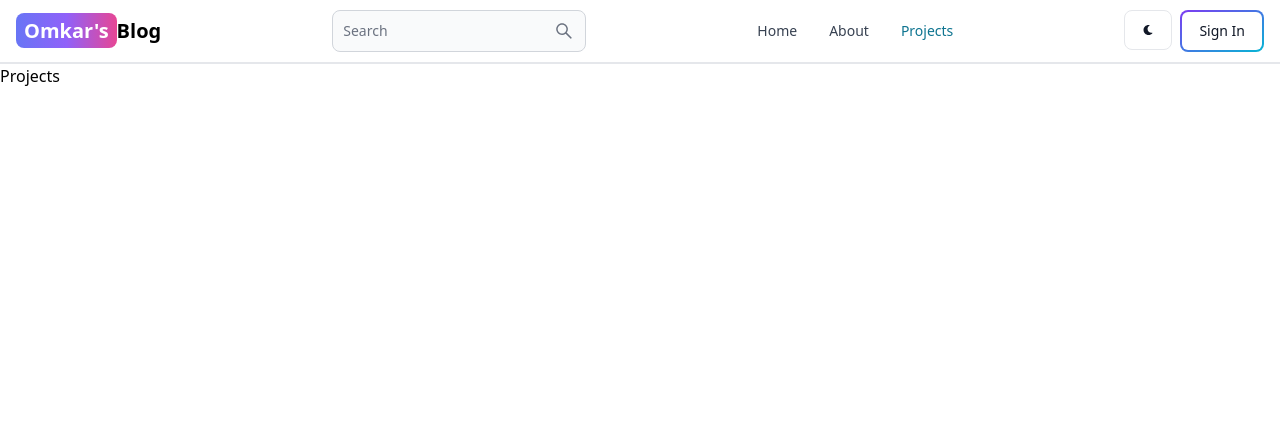
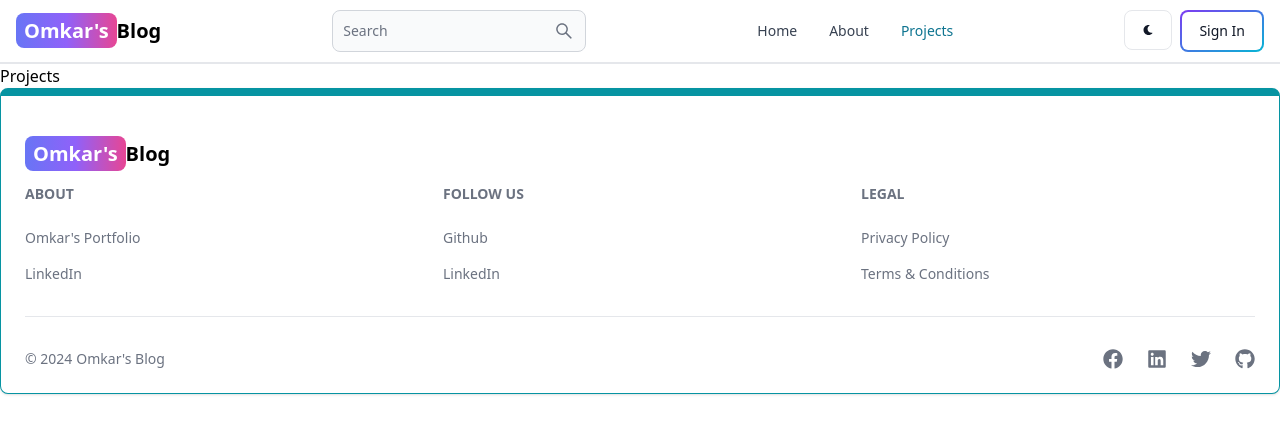
Before and after one commit to Omkar2310/blog-soft, a React (Vite) app in the folder client-app/: page /projects in a window 1280 px wide. Shown: the top 434 px of the page. Built offline with nearby package versions, Linux system fonts and the light colour scheme.

Commit message:
added Footer component

```diff
--- a/client-app/src/App.jsx
+++ b/client-app/src/App.jsx
@@ -6,6 +6,7 @@
 import SignUp from './pages/SignUp';
 import Projects from './pages/Projects';
 import Headers from "./components/Headers";
+import Footer from "./components/Footer";
 
 export default function App() {
   return (
@@ -19,6 +20,7 @@
       <Route path="/signup" element={<SignUp/>} />
       <Route path="/projects" element={<Projects/>} />
     </Routes>
+    <Footer/>
   </BrowserRouter>
   );
 }
--- /dev/null
+++ b/client-app/src/components/Footer.jsx
@@ -0,0 +1,92 @@
+import { Footer, FooterDivider } from "flowbite-react";
+import {
+  FaBalanceScaleLeft,
+  FaFacebook,
+  FaGithub,
+  FaLinkedin,
+  FaTwitter,
+} from "react-icons/fa";
+import { Link } from "react-router-dom";
+
+export default function FooterComp() {
+  return (
+    <Footer container className="border border-t-8 border-teal-500">
+      <div className="w-full max-w-7xl mx-auto">
+        <div className="grid w-full justify-between sm:flex md:grid-cols-1">
+          <div className="mt-5">
+            <Link
+              to="/"
+              className="self-center whitespace-nowrap text-lg sm:text-xl font-semibold dark:text-white"
+            >
+              <span className="px-2 py-1 bg-gradient-to-r from-indigo-500 via-purple-500 to-pink-500 rounded-lg text-white">
+                Omkar's
+              </span>
+              Blog
+            </Link>
+          </div>
+        </div>
+        <div className="grid grid-cols-2 gap-8 mt-4 sm:grid-cols-3 sm:gap-6">
+          <div className="">
+            <Footer.Title title="About" />
+            <Footer.LinkGroup col>
+              <Footer.Link
+                href="https://omkar2310.github.io"
+                target="_blank"
+                rel="noopener noreferrer"
+              >
+                Omkar's Portfolio
+              </Footer.Link>
+              <Footer.Link
+                href="https://www.linkedin.com/in/omkarmankar"
+                target="_blank"
+                rel="noopener noreferrer"
+              >
+                LinkedIn
+              </Footer.Link>
+            </Footer.LinkGroup>
+          </div>
+          <div className="">
+            <Footer.Title title="Follow Us" />
+            <Footer.LinkGroup col>
+              <Footer.Link
+                href="https://www.github.com/omkar2310"
+                target="_blank"
+                rel="noopener noreferrer"
+              >
+                Github
+              </Footer.Link>
+              <Footer.Link
+                href="https://www.linkedin.com/in/omkarmankar"
+                target="_blank"
+                rel="noopener noreferrer"
+              >
+                LinkedIn
+              </Footer.Link>
+            </Footer.LinkGroup>
+          </div>
+          <div className="">
+            <Footer.Title title="Legal" />
+            <Footer.LinkGroup col>
+              <Footer.Link href="#">Privacy Policy</Footer.Link>
+              <Footer.Link href="#">Terms &amp; Conditions</Footer.Link>
+            </Footer.LinkGroup>
+          </div>
+        </div>
+        <FooterDivider />
+        <div className="text-center md:flex justify-between">
+          <Footer.Copyright
+            href="#"
+            by="Omkar's Blog"
+            year={new Date().getFullYear()}
+          />
+          <div className="flex justify-center gap-6 sm:mt-0 mt-4 sm:justify-center">
+            <Footer.Icon href="#" icon={FaFacebook} />
+            <Footer.Icon href="#" icon={FaLinkedin} />
+            <Footer.Icon href="#" icon={FaTwitter} />
+            <Footer.Icon href="#" icon={FaGithub} />
+          </div>
+        </div>
+      </div>
+    </Footer>
+  );
+}
```
